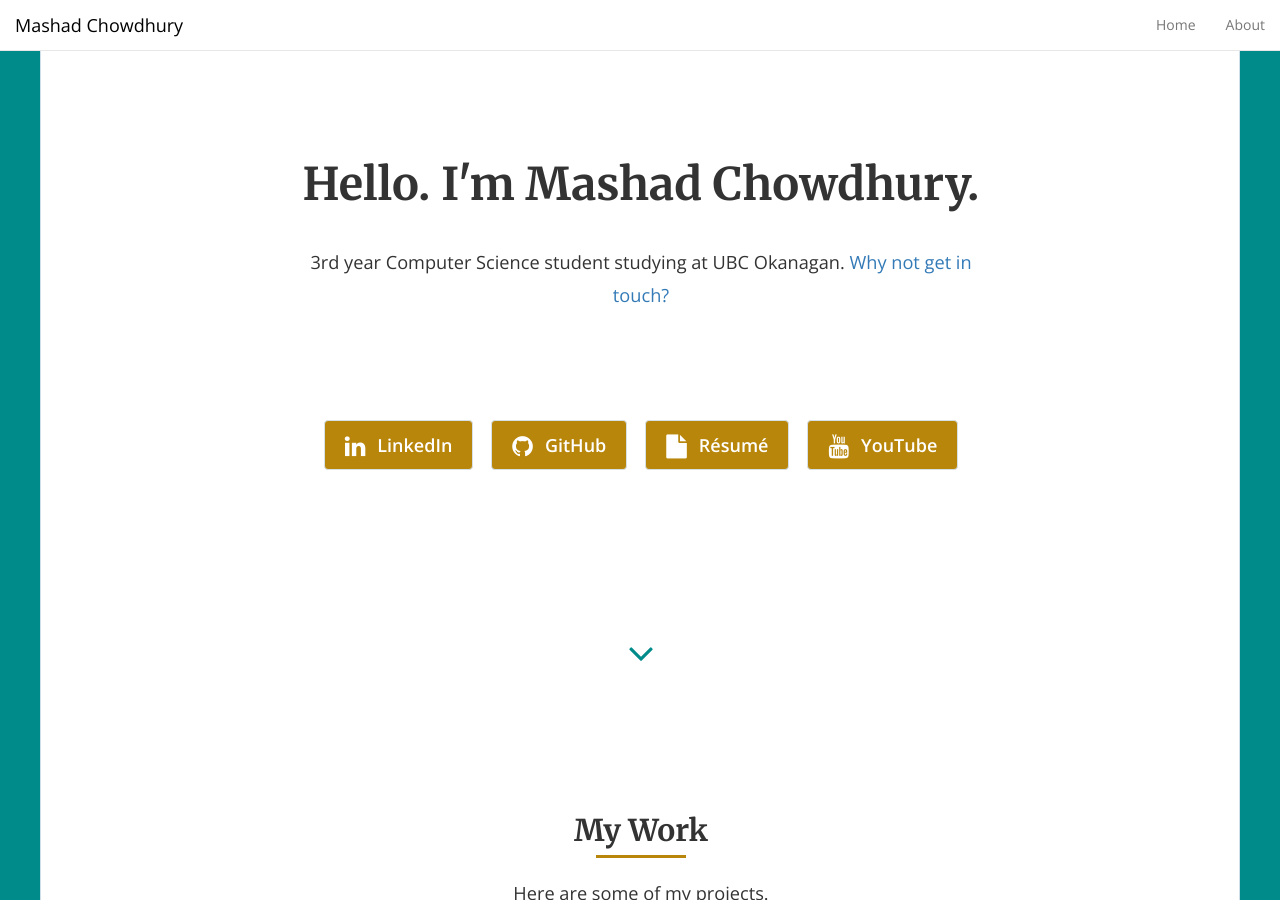
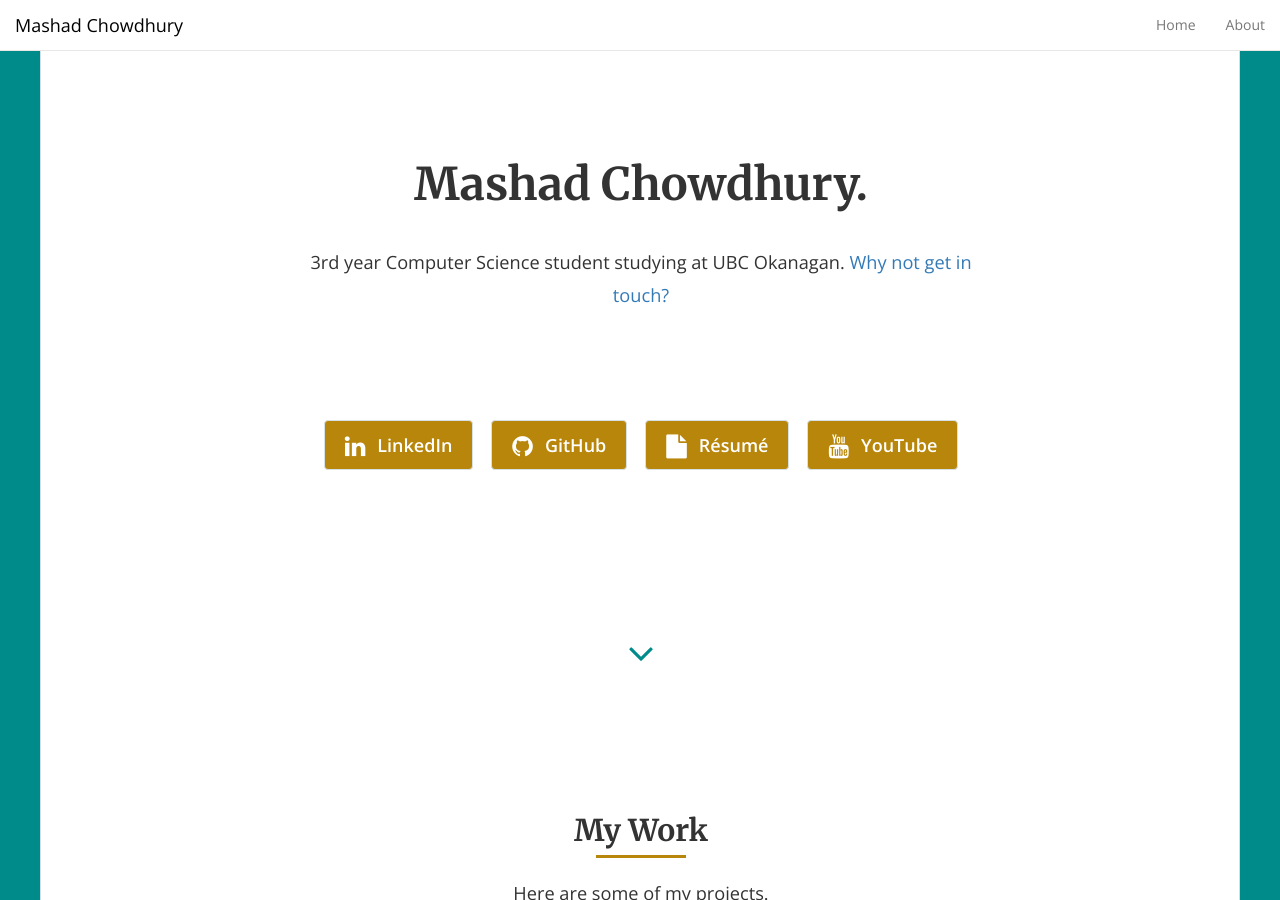
Before and after one commit to mashadchowdhury/mashadchowdhury.github.io, a Jekyll site: the page built from index.html, in a window 1280 px wide and 900 px high. Built offline with Jekyll 4.4.1, drawn with Linux system fonts in a browser that asks for light colours; nearby versions of some CDN libraries; the list of posts is cut into pages by our own code.

Commit message:
Update global.yml

```diff
--- a/_data/global.yml
+++ b/_data/global.yml
@@ -1,5 +1,5 @@
 # Site Settings
-title: "Hello. I'm Mashad Chowdhury."
+title: "Mashad Chowdhury."
 description: "3rd year Computer Science student studying at UBC Okanagan."
 url: 'https://mashadchowdhury.github.io/' # the base hostname & protocol for your site
 nav: "true"
```
